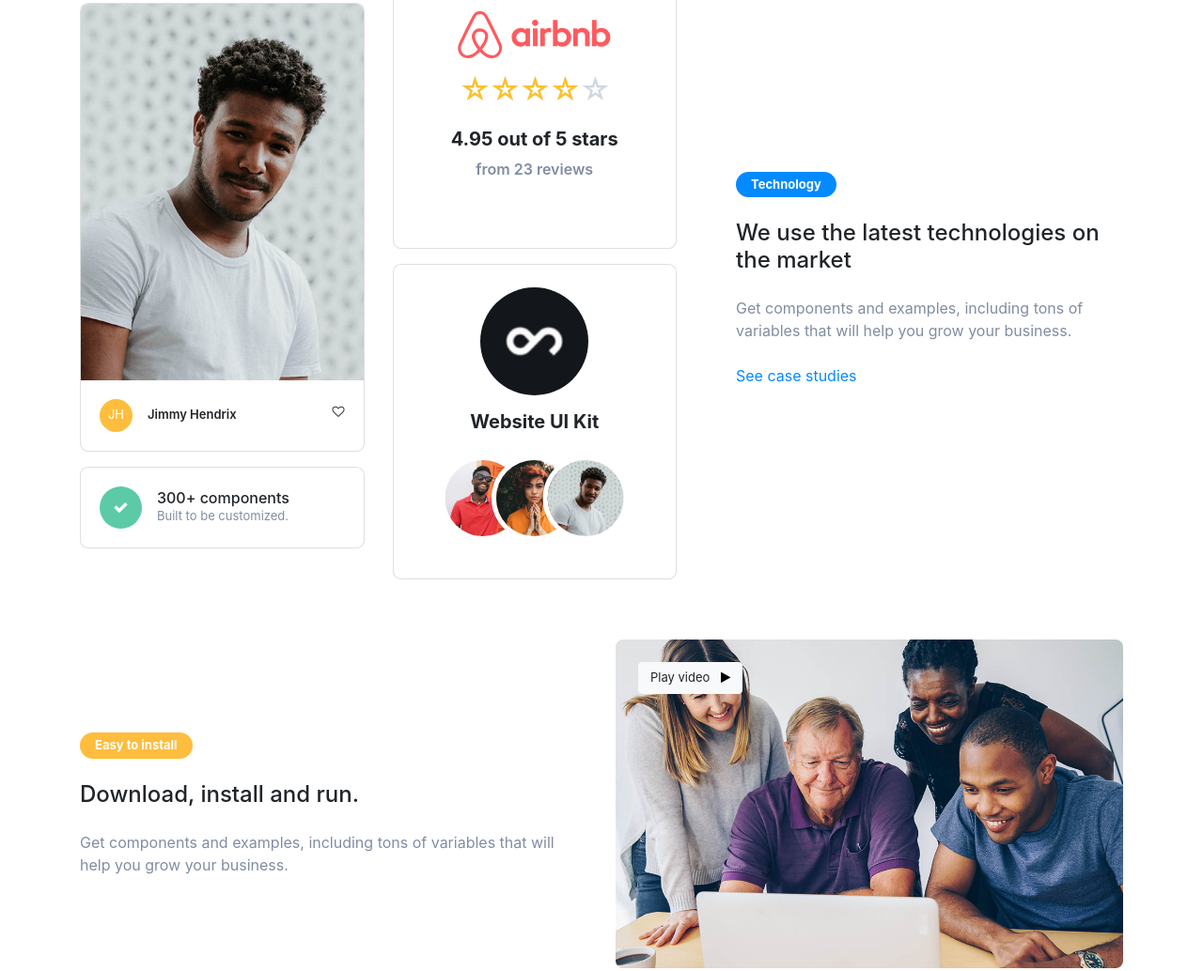
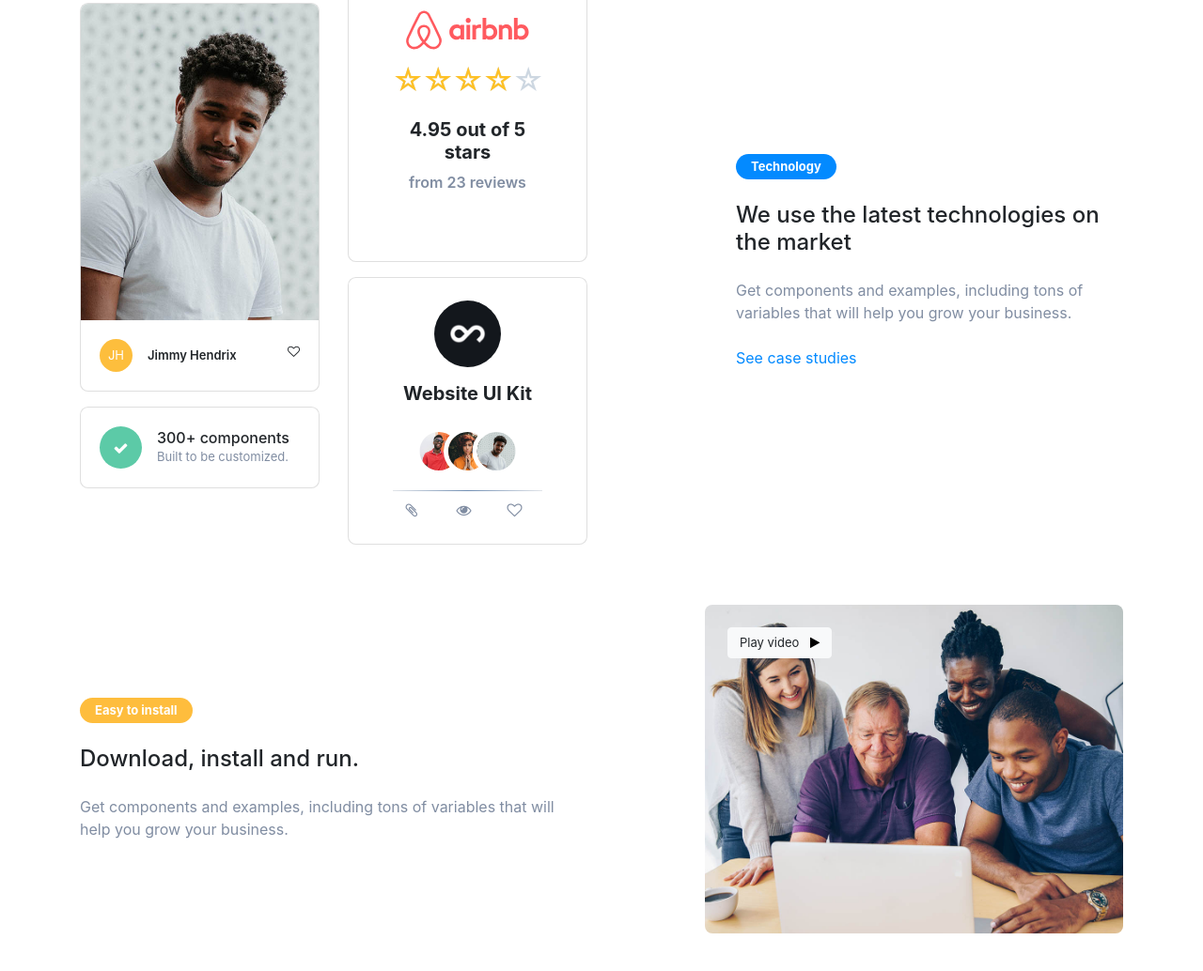
Before and after one commit to ZavalaGT/odoo_test, a website: page index.html in a window 1280 px wide. Shown: the part 1605-2639 px from the top of the page at 94% size. Drawn offline with nearby package versions, Linux system fonts and the light colour scheme; files whose address does not match are found by name.

Commit message:
fix(layout): fix layout, add missing icons

```diff
--- a/index.html
+++ b/index.html
@@ -137,10 +137,10 @@
                           Build a beautiful, modern website with flexible
                           components built from scratch.
                         </p>
-                        <button type="button" class="btn btn-light">
+                        <button type="button" class="btn btn-light px-3">
                           Get started
                           <i
-                            class="fa fa-plus fa-sm"
+                            class="fa fa-plus fa-sm ml-2"
                             style="color: #000000"
                           ></i>
                         </button>
@@ -233,7 +233,10 @@
                             alt="google-logo"
                           />
                         </div>
-                        <button type="button" class="btn btn-info">
+                        <button
+                          type="button"
+                          class="btn btn-tertiary text-white font-weight-bold"
+                        >
                           Active
                         </button>
                       </div>
@@ -302,7 +305,7 @@
                         </p>
                       </div>
                       <div class="col-4">
-                        <p class="h6 my-1">$5,50 USD</p>
+                        <p class="h6 my-1 text-right">$5,50 USD</p>
                       </div>
                     </div>
                     <div class="w-100 border-top"></div>
@@ -317,7 +320,7 @@
                         </p>
                       </div>
                       <div class="col-4">
-                        <p class="h6 my-1">$129,00 USD</p>
+                        <p class="h6 my-1 text-right">$129,00 USD</p>
                       </div>
                     </div>
                     <div class="w-100 border-top"></div>
@@ -581,7 +584,7 @@
                 </div>
               </div>
             </div>
-            <div class="col-12 col-md-6">
+            <div class="col-12 col-md-5">
               <div class="w-100 position-relative">
                 <div
                   class="position-absolute"
@@ -621,7 +624,7 @@
       <section class="my-5" id="technology">
         <div class="container-lg">
           <div class="row justify-content-between">
-            <div class="col-12 col-md-7 order-2 order-md-1">
+            <div class="col-12 col-md-6 order-2 order-md-1">
               <div class="row">
                 <div class="col-12 col-md-6">
                   <div class="w-100" style="height: 50px"></div>
@@ -769,7 +772,7 @@
                   <div class="card my-3" style="border-radius: 0.55rem">
                     <div class="card-body py-4">
                       <div class="row justify-content-center mb-3">
-                        <div class="col-4 col-md-6">
+                        <div class="col-4 col-md-5">
                           <img
                             src="./assets/images/company_01.png"
                             width="100%"
@@ -794,7 +797,7 @@
                         </div>
                       </div>
                       <div class="row justify-content-center mb-3">
-                        <div class="col-4 col-md-5">
+                        <div class="col-4 col-md-4">
                           <div style="display: grid">
                             <div
                               style="
@@ -853,6 +856,31 @@
                           </div>
                         </div>
                       </div>
+                      <div class="my-divider"></div>
+                      <div class="row justify-content-center">
+                        <div class="col-8">
+                          <div class="row">
+                            <div class="col-4">
+                              <i
+                                class="fa fa-paperclip text-grey"
+                                aria-hidden="true"
+                              ></i>
+                            </div>
+                            <div class="col-4">
+                              <i
+                                class="fa fa-eye text-grey"
+                                aria-hidden="true"
+                              ></i>
+                            </div>
+                            <div class="col-4">
+                              <i
+                                class="fa fa-heart-o text-grey"
+                                aria-hidden="true"
+                              ></i>
+                            </div>
+                          </div>
+                        </div>
+                      </div>
                     </div>
                   </div>
                 </div>
@@ -918,7 +946,7 @@
                 </p>
               </div>
             </div>
-            <div class="col-12 col-md-6">
+            <div class="col-12 col-md-5">
               <div class="w-100 position-relative">
                 <div
                   class="position-absolute"
--- a/src/styles/footer.css
+++ b/src/styles/footer.css
@@ -14,3 +14,16 @@
 .footer-color {
   color: #bcbccb;
 }
+
+.my-divider {
+  margin: 0.5rem auto;
+  text-align: center;
+  height: 1px;
+  width: 75%;
+  background: linear-gradient(
+    90deg,
+    hsl(217, 15%, 90%),
+    hsl(213, 30%, 57%),
+    hsl(217, 15%, 90%)
+  );
+}
```
